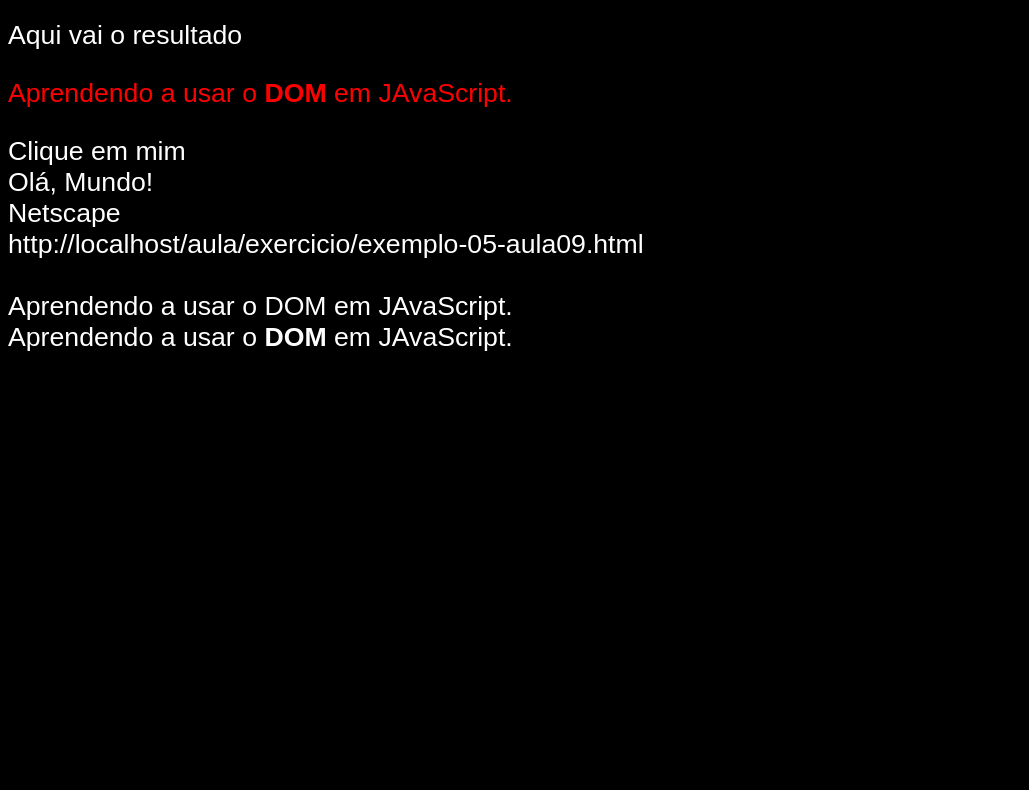
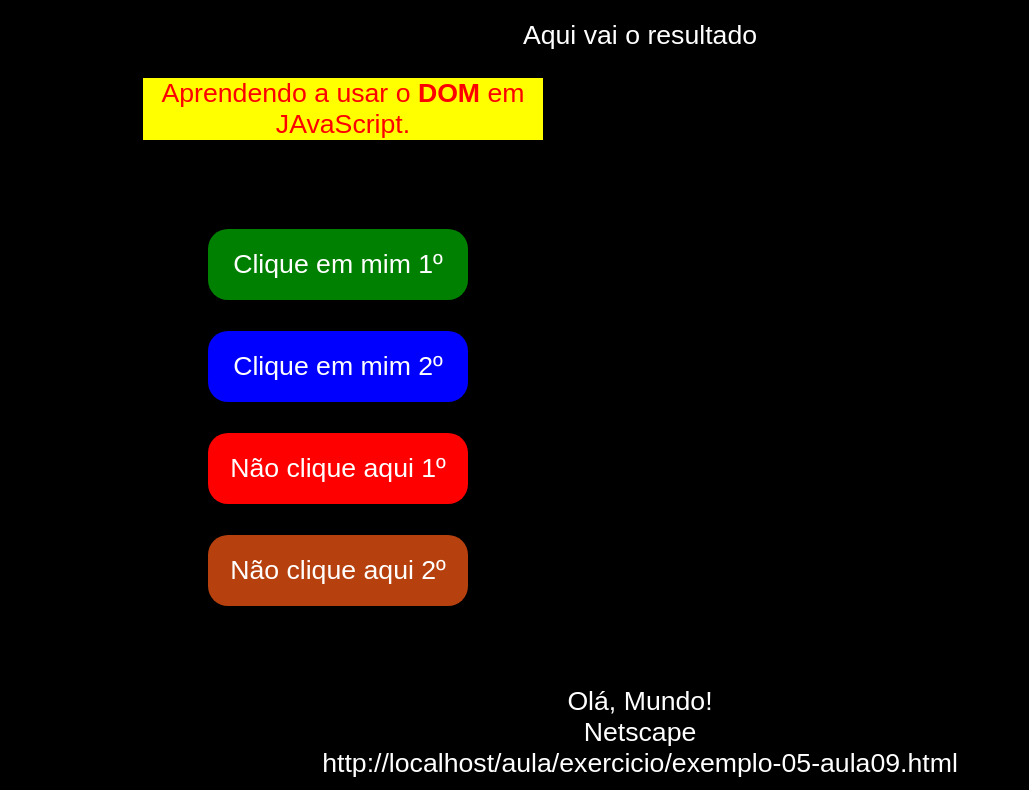
Before and after one commit to Vinicius-Reis-da-Silva/javascript, a plain HTML site: page aula/exercicio/exemplo-05-aula09.html in a window 1280 px wide. Shown: the part 112-902 px from the top of the page, without its empty margins (0-1029 px from the left). Before the commit the page ends 800 px from the top, so only its background shows below. Drawn offline with Linux system fonts and the light colour scheme.

Commit message:
Update exemplo-05-aula09.html
exemplos de aula usandoi os recursos do DOM

```diff
--- a/aula/exercicio/exemplo-05-aula09.html
+++ b/aula/exercicio/exemplo-05-aula09.html
@@ -10,6 +10,7 @@
             background: rgb(68, 125, 199); /* cor de fundo */
             color: white; /* cor de fonte */
             font: normal 20pt Arial; /* tipo de fonte e seu tamanho */
+            text-align: center; /* alinha o texto do conteúndo ao centro */
         }
     </style>
 </head>
@@ -17,8 +18,16 @@
 <body>
     <h1>Iniciando estudos com DO</h1>
     <p>Aqui vai o resultado</p>
-    <p>Aprendendo a usar o <strong>DOM</strong> em JAvaScript.</p>
-    <div>Clique em mim</div>
+    <p id="text">Aprendendo a usar o <strong>DOM</strong> em JAvaScript.</p>
+    <br><br>
+    <div class="clique1">Clique em mim 1º</div>
+    <br>
+    <div name="clique2">Clique em mim 2º</div>
+    <br>
+    <div id="no-clique1">Não clique aqui 1º</div>
+    <br>
+    <div id="no-clique2">Não clique aqui 2º</div>
+
     <script>
         /*
         // construção de função
@@ -46,6 +55,7 @@
         var a = 5;//parseInt(lines.shift());
         var b = 8;//parseInt(lines.shift());
 
+
         console.log('X = ' + (a+b));
         */
         window.document.write('Olá, Mundo!<br>');//comando escreve na página
@@ -59,6 +69,52 @@
         corpo.style.background = 'black'; // far o uso das funcões do objeto criado para manipula a cor de fundo da página
 
 
+        /* Seleciona elemento com o DOM por ID */
+        var modId = window.document.getElementById('text'); // comando para pegar o elemento do id e armazena seu dados no objeto para manipulação
+        modId.style.width = "400px"; // usando o objeto para usa 'width' do CSS3 da página : define a largura do id da tag
+        modId.style.length = "200px"; // usando o objeto para usa 'width' do CSS3 da página : define a altura do id da tag
+        modId.style.background = "yellow"; // usando o objeto para usa 'width' do CSS3 da página : define a cor de fundo do id da tag
+        modId.style.marginLeft = "135px";// usando o objeto para usa 'width' do CSS3 da página : define a margem externa do id da tag
+
+
+        /* Seleciona elemento com o DOM por CLASS */
+        var modClass = window.document.getElementsByClassName('clique1')[0];// comando para pegar a class e o index da utilização informando da tag e armazena seu dados no objeto para manipulação
+        modClass.style.background = 'green'; // objeto usando os paramentros de CSS3 : cor de fundo da tag
+        modClass.style.width = "220px"; // objeto usando os paramentros de CSS3 : largura da tag
+        modClass.style.marginLeft = "200px"; // objeto usando os paramentros de CSS3 : margem externa da tag
+        modClass.style.padding = '20px';// objeto usando os paramentros de CSS3 : margem interna da tag
+        modClass.style.borderRadius = "20px";// objeto usando os paramentros de CSS3 : circufarencia das pontas da borda da tag
+
+
+        /* Seleciona elemento com o DOM por NAME */
+        var modName = window.document.getElementsByName('clique2');//pegar todas as tags que apresentão os mesmo 'name' em armazena em um vetor de objetos
+        modName[0].style.background = "blue";//Usando o vetor de 'name' e seu index para se usa as formatações CSS3 : cor de fundo
+        modName[0].style.marginLeft = "200px";//Usando o vetor de 'name' e seu index para se usa as formatações CSS3 : aumenta a margem externa da esquerda
+        modName[0].style.width = "220px";//Usando o vetor de 'name' e seu index para se usa as formatações CSS3 : ajusta a largura da tag
+        modName[0].style.heigth = "20px";//Usando o vetor de 'name' e seu index para se usa as formatações CSS3 : Ajusta a altura da tag
+        modName[0].style.padding = "20px";//Usando o vetor de 'name' e seu index para se usa as formatações CSS3 : margem interna da tag
+        modName[0].style.borderRadius = "20px";//Usando o vetor de 'name' e seu index para se usa as formatações CSS3 : Ajusta a circuferencia das bordas da tag
+
+
+        /* Seleciona elemento com o DOM por tipo de tag e seu index na ultilização */
+        var modTag = window.document.getElementsByTagName('div')[2];// o objeta recebe o paramentro da tag indicada pelo tipo da tag e respetivamente o seu index na ultilização
+        modTag.style.background = 'red';//Usando o vetor da tag chamada e seu index de utilização para pode usa as formatações CSS3 : Ajusta a cor de fundo tag
+        modTag.style.width = "220px";//Usando o vetor da tag chamada e seu index de utilização para pode usa as formatações CSS3 : Ajusta a largura do conteinhe da tag
+        modTag.style.heigth = "20px";//Usando o vetor da tag chamada e seu index de utilização para pode usa as formatações CSS3 : Ajusta a altura do conteinhe da tag
+        modTag.style.padding = "20px";//Usando o vetor da tag chamada e seu index de utilização para pode usa as formatações CSS3 : Ajusta o tamanho da margem interna do conteinhe da tag
+        modTag.style.borderRadius = "20px";//Usando o vetor da tag chamada e seu index de utilização para pode usa as formatações CSS3 : Ajusta a circuferencia da bordas do conteinhe da tag
+        modTag.style.marginLeft = "200px";//Usando o vetor da tag chamada e seu index de utilização para pode usa as formatações CSS3 : Ajusta o tamanho da margem externa à esquerda do conteinhe da tag
+
+        /* Seleciona elemento com o DOM por da mesma forma do CSS3 para indetifica as de html5 tag e seu index na ultilização */
+        var modSel = window.document.querySelector("div#no-clique2");//comdando para seleciona um tag apartir de seu indetificado , classe ou tag no geral sem 'id' ou 'class'
+        modSel.style.background = "#b7410e";//Objeto que recebe tag chamada para pode utiliza nas formatações CSS3 : Ajusta a cor de fundo do conteinhe da tag
+        modSel.style.width = "220px";//Objeto que recebe tag chamada para pode utiliza nas formatações CSS3 : Ajusta o tamanho da largura do conteinhe da tag
+        modSel.style.heigth = "20px";//Objeto que recebe tag chamada para pode utiliza nas formatações CSS3 : Ajusta o tamanho da altura do conteinhe da tag
+        modSel.style.padding = "20px";//Objeto que recebe tag chamada para pode utiliza nas formatações CSS3 : Ajusta o tamanho da margem interna do conteinhe da tag
+        modSel.style.borderRadius = "20px";//Objeto que recebe tag chamada para pode utiliza nas formatações CSS3 : Ajusta o tamanho da circuferencia da borda do conteinhe da tag
+        modSel.style.marginLeft = "200px"; //Objeto que recebe tag chamada para pode utiliza nas formatações CSS3 : Ajusta o tamanho da margem externa à esquerda do conteinhe da tag
+        modSel.style.marginBottom = "80px";//Objeto que recebe tag chamada para pode utiliza nas formatações CSS3 : Ajusta o tamanho da margem inferior do conteinhe da tag
+
     </script>
 </body>
 
```
